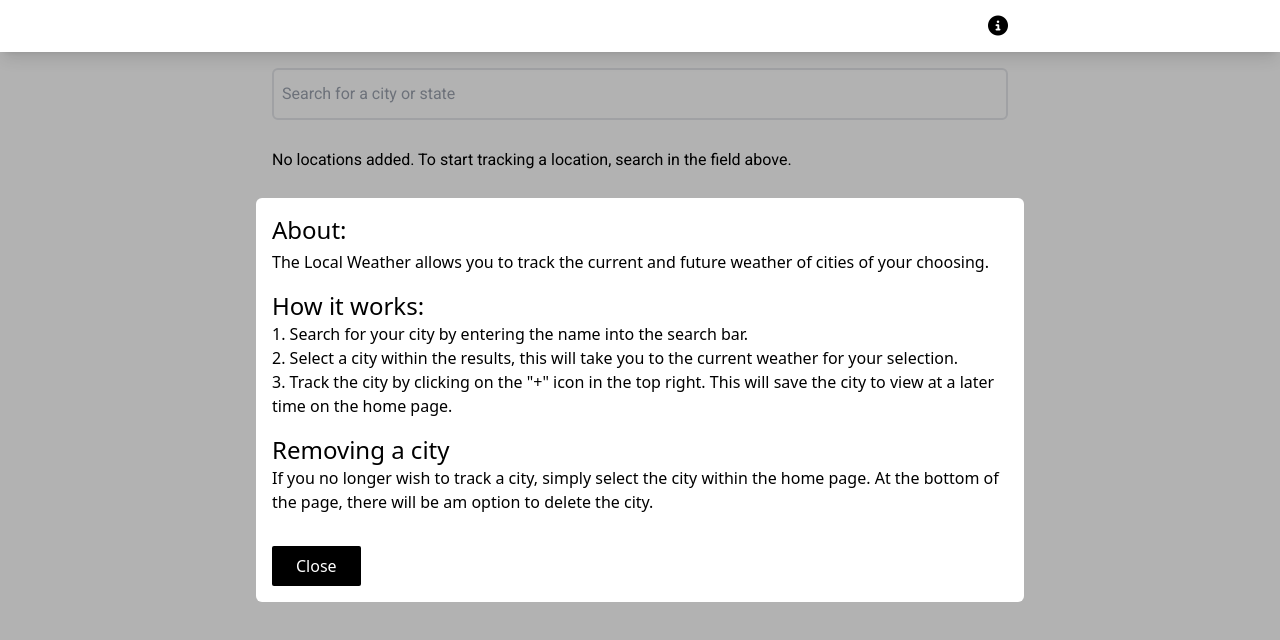
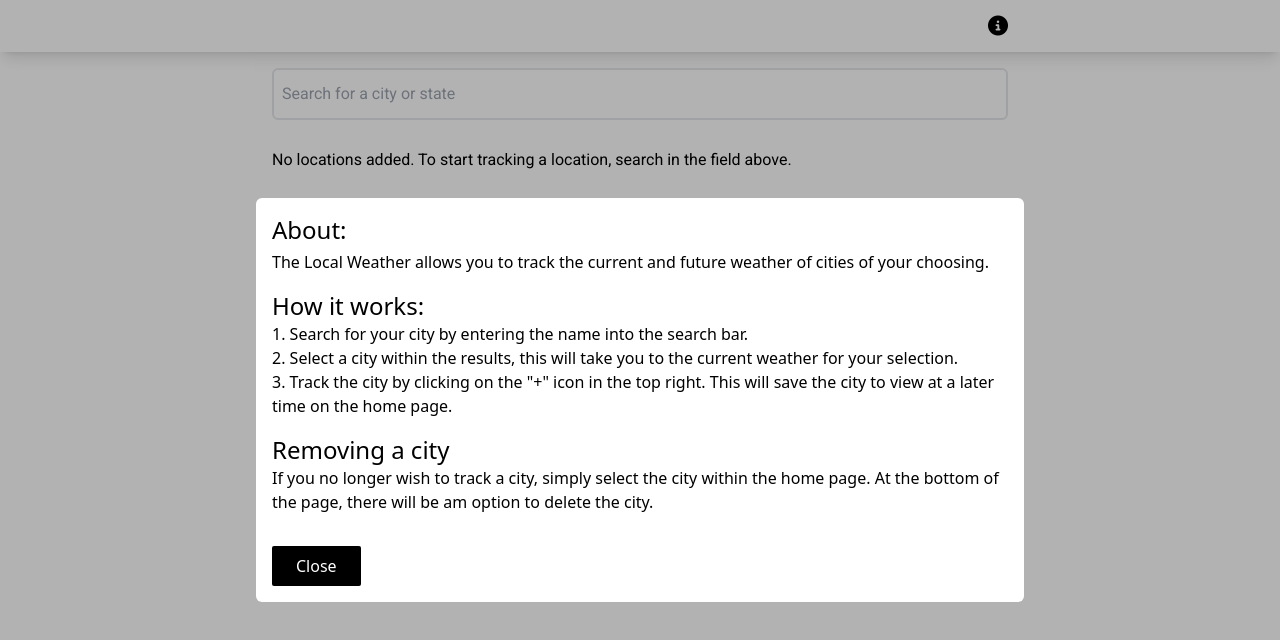
Before and after one commit to mkubincova/weather-app, a Vue app: page / in a window 1280 px wide. Both pictures are taken after a click on the icon 998 px from the left and 26 px from the top of the page. Shown: the top 640 px of the page. Built offline with nearby package versions, Linux system fonts and the light colour scheme.

Commit message:
fix: modal position

```diff
--- a/src/components/BaseModal.vue
+++ b/src/components/BaseModal.vue
@@ -1,7 +1,8 @@
 <template>
     <Teleport to="body">
         <Transition name="modal-outer">
-            <div v-show="modalActive" class="fixed inset-0 bg-black bg-opacity-30 flex justify-center items-center p-4">
+            <div v-show="modalActive"
+                class="fixed inset-0 z-50 bg-black bg-opacity-30 flex justify-center items-center p-4">
                 <div @click="$emit('close-modal')" class="fixed inset-0 -z-10"></div>
                 <Transition name="modal-inner">
                     <div v-if="modalActive"
```
